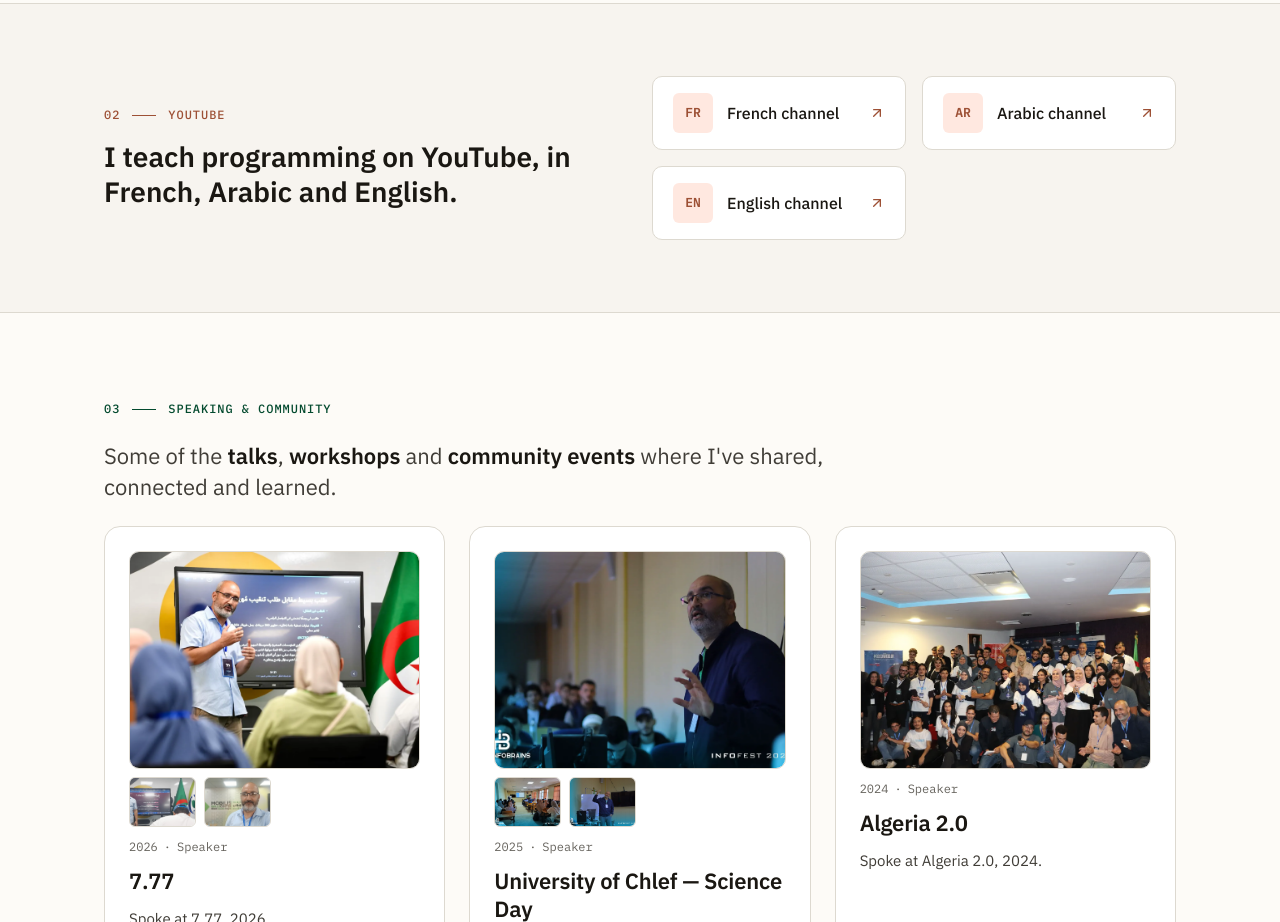
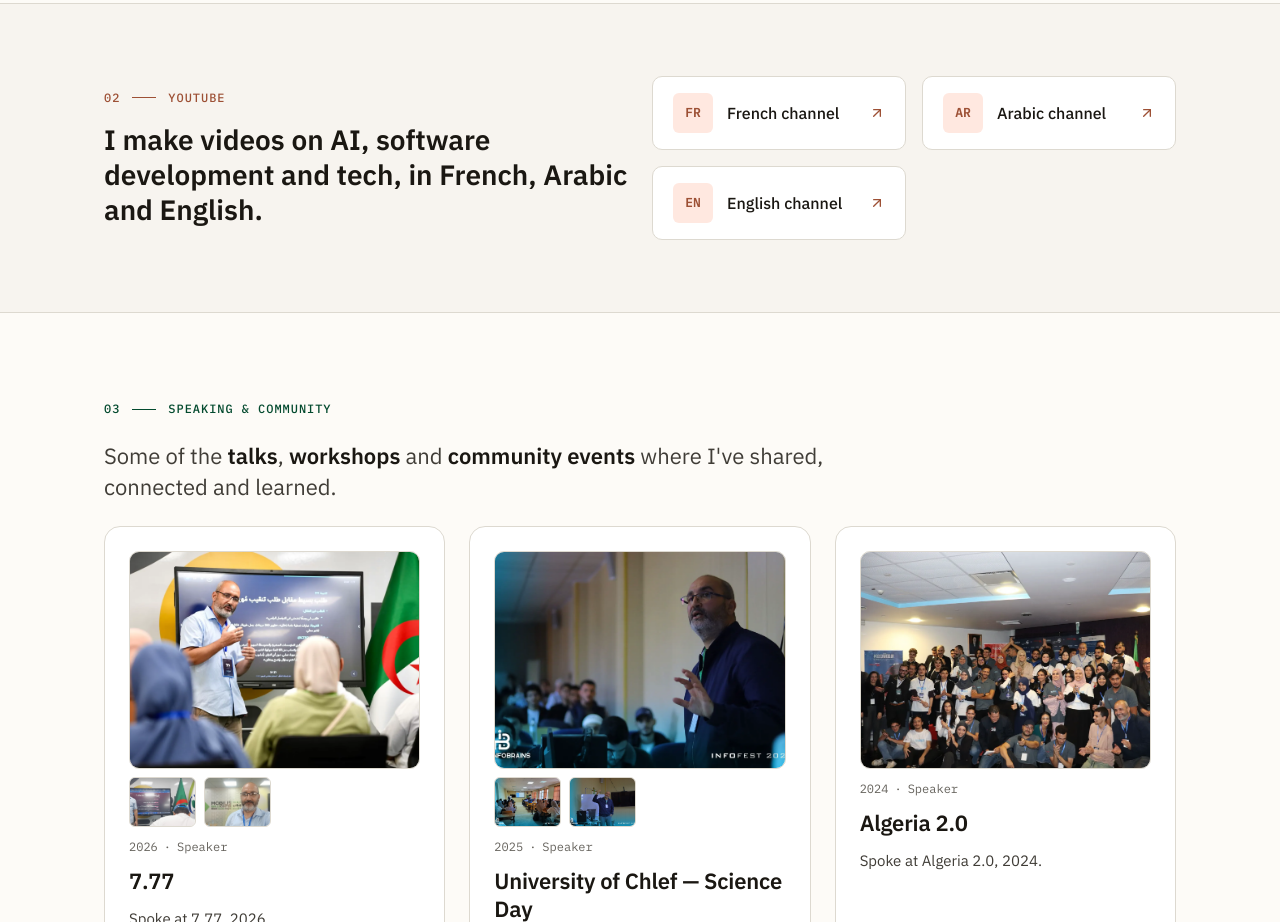
Before and after one commit to aladin002dz/aladin002dz.github.io, a Next.js app: page / in a window 1280 px wide. Shown: the part 1300-2222 px from the top of the page. Built offline with nearby package versions, Linux system fonts and the light colour scheme.

Commit message:
feat: broaden YouTube intro to AI, software development and tech
Co-Authored-By: Claude Opus 5.5 <noreply@anthropic.com>

```diff
--- a/dictionaries/ar.ts
+++ b/dictionaries/ar.ts
@@ -6,7 +6,7 @@ export const ar = {
         connect: "تواصل معي على LinkedIn",
         email: "راسلني",
         projects: "المشاريع",
-        teach: "أعلّم البرمجة على YouTube بالفرنسية والعربية والإنجليزية.",
+        teach: "أقدّم على YouTube محتوى حول الذكاء الاصطناعي وتطوير البرمجيات والتقنية، بالفرنسية والعربية والإنجليزية.",
         frChannel: "القناة الفرنسية",
         arChannel: "القناة العربية",
         enChannel: "القناة الإنجليزية",
--- a/dictionaries/en.ts
+++ b/dictionaries/en.ts
@@ -6,7 +6,7 @@ export const en = {
         connect: "Connect on LinkedIn",
         email: "Email me",
         projects: "Projects",
-        teach: "I teach programming on YouTube, in French, Arabic and English.",
+        teach: "I make videos on AI, software development and tech, in French, Arabic and English.",
         frChannel: "French channel",
         arChannel: "Arabic channel",
         enChannel: "English channel",
--- a/dictionaries/fr.ts
+++ b/dictionaries/fr.ts
@@ -6,7 +6,7 @@ export const fr = {
         connect: "Me contacter sur LinkedIn",
         email: "M'écrire",
         projects: "Projets",
-        teach: "J’enseigne la programmation sur YouTube, en français, en arabe et en anglais.",
+        teach: "Je fais des vidéos sur l’IA, le développement logiciel et la tech, en français, en arabe et en anglais.",
         frChannel: "Chaîne en français",
         arChannel: "Chaîne en arabe",
         enChannel: "Chaîne en anglais",
```
